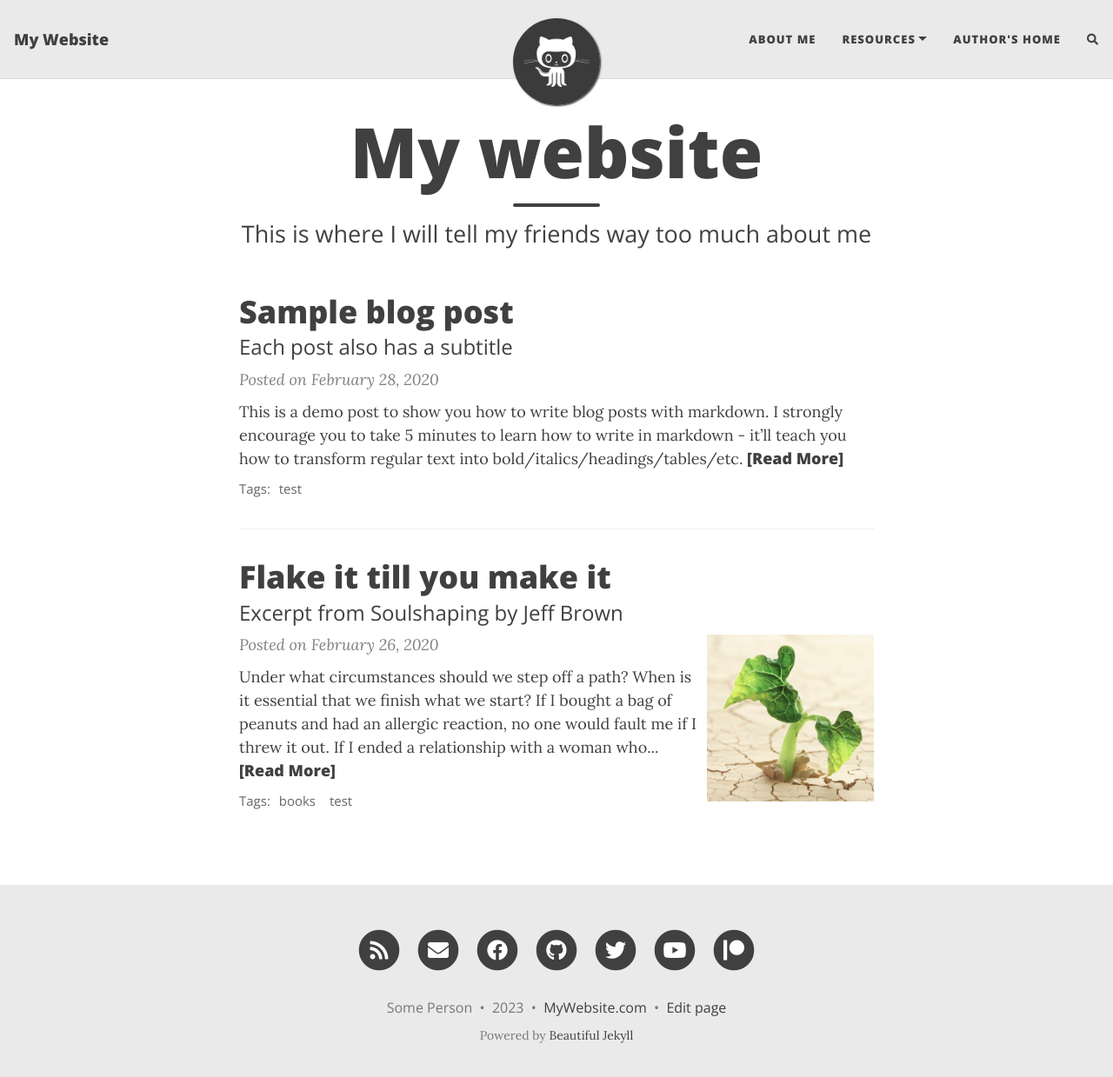
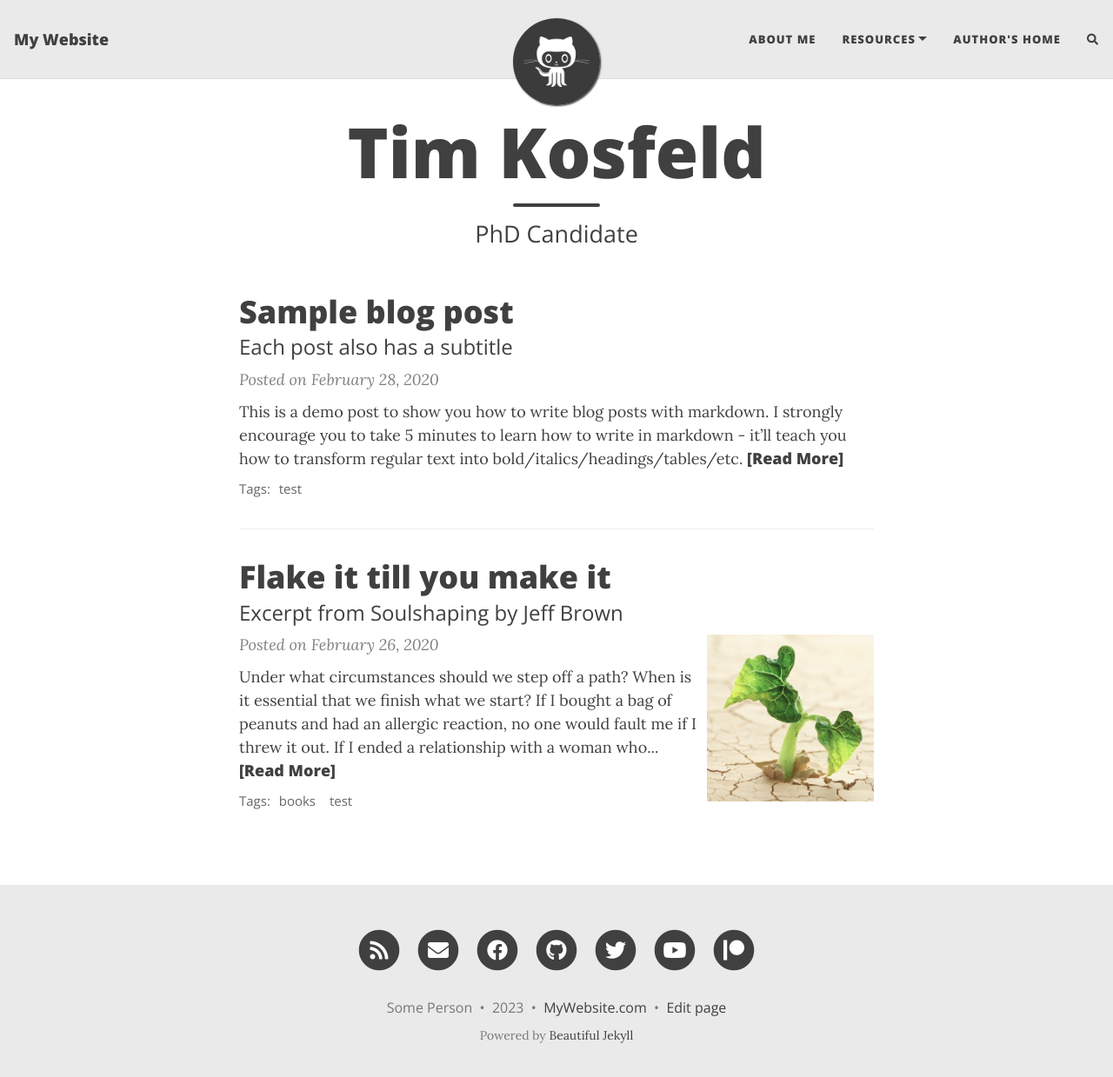
Before and after one commit to TKosfeld/tkosfeld.github.io, a Jekyll site: the page built from index.html, in a window 1280 px wide and 1252 px high. Shown: the top 1239 px of the window at 87% size. Built offline with Jekyll 4.4.1, drawn with Linux system fonts in a browser that asks for light colours; nearby versions of some CDN libraries; the list of posts is cut into pages by our own code; comment, search, counter and statistics services are not loaded.

Commit message:
Update index.html

```diff
--- a/index.html
+++ b/index.html
@@ -1,5 +1,5 @@
 ---
 layout: home
-title: My website
-subtitle: This is where I will tell my friends way too much about me
+title: Tim Kosfeld
+subtitle: PhD Candidate
 ---
```
